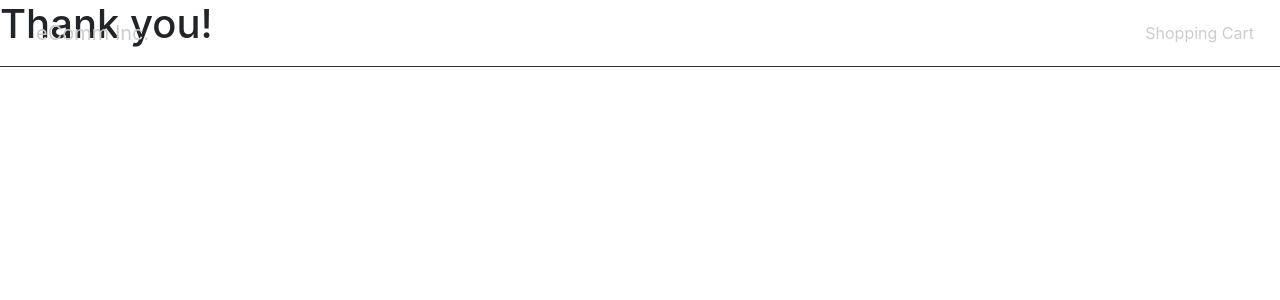
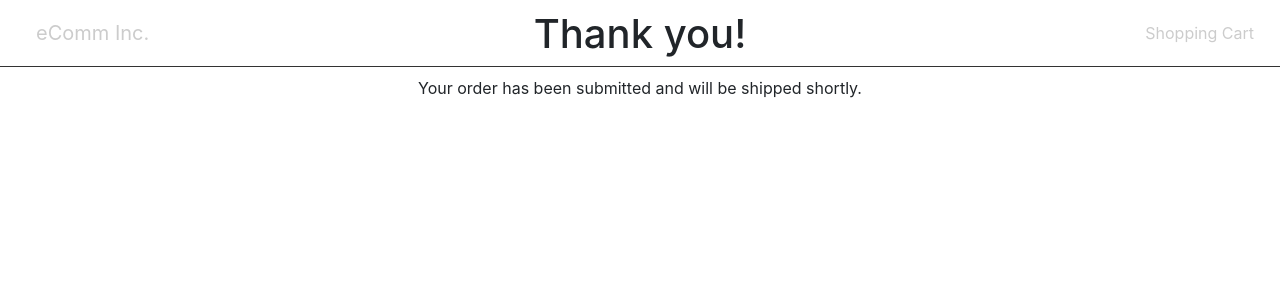
Before and after one commit to D3m0n23Q/eComm-site, a React (Create React App) app in the folder webshop-ui/: page /orderSubmitted in a window 1280 px wide. Shown: the top 300 px of the page. Built offline with nearby package versions, Linux system fonts and the light colour scheme.

Commit message:
Refactor Thank You page

```diff
--- a/webshop-ui/src/Components/ThankYouScreen.jsx
+++ b/webshop-ui/src/Components/ThankYouScreen.jsx
@@ -1,12 +1,21 @@
 import React, { Component } from 'react'
-import { NavBar } from './NavBar'
+import { Container, Col, Row } from 'reactstrap'
 
 export class ThankYouScreen extends Component {
     render() {
         return (
-            <div>
-                <h1>Thank you!</h1>
-            </div>
+            <Container>
+                <Row>
+                    <Col>
+                        <h1>Thank you!</h1>
+                    </Col>
+                </Row>
+                <Row>
+                    <Col>
+                        <text>Your order has been submitted and will be shipped shortly.</text>
+                    </Col>
+                </Row>
+            </Container>
         );
     }
 }
```
